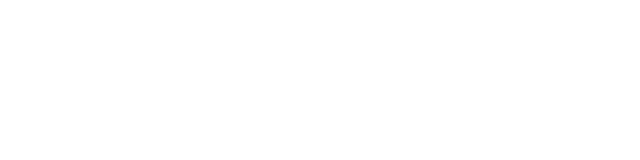
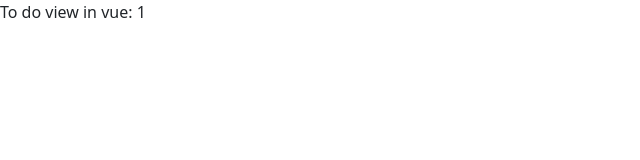
Before and after one commit to jharris711/elysia-vue-todo, a Vue app in the folder ui/: page /todos/1 in a window 1280 px wide. Before the commit this address had no page. Shown: the top 160 px of the page, without its empty margins (0-640 px from the left). Built offline with nearby package versions, Linux system fonts and the light colour scheme.

Commit message:
todo show/ui route

```diff
--- a/ui/src/router/index.ts
+++ b/ui/src/router/index.ts
@@ -1,12 +1,15 @@
 import { createRouter, createWebHistory } from 'vue-router'
 
 import HomeView from '@/views/HomeView.vue'
+import TodoView from '@/views/TodoView.vue'
 
 
 const router = createRouter({
   history: createWebHistory(import.meta.env.BASE_URL),
   routes: [
     { path: '/', component: HomeView },
+    { path: '/todos', redirect: '/'},
+    { path: '/todos/:id', component: TodoView},
   ],
 })
 
--- /dev/null
+++ b/ui/src/views/TodoView.vue
@@ -0,0 +1,10 @@
+<script setup lang="ts">
+
+</script>
+
+<template>
+    <div>To do view in vue: {{ $route.params.id }}</div>
+</template>
+
+<style scoped>
+</style>
```
